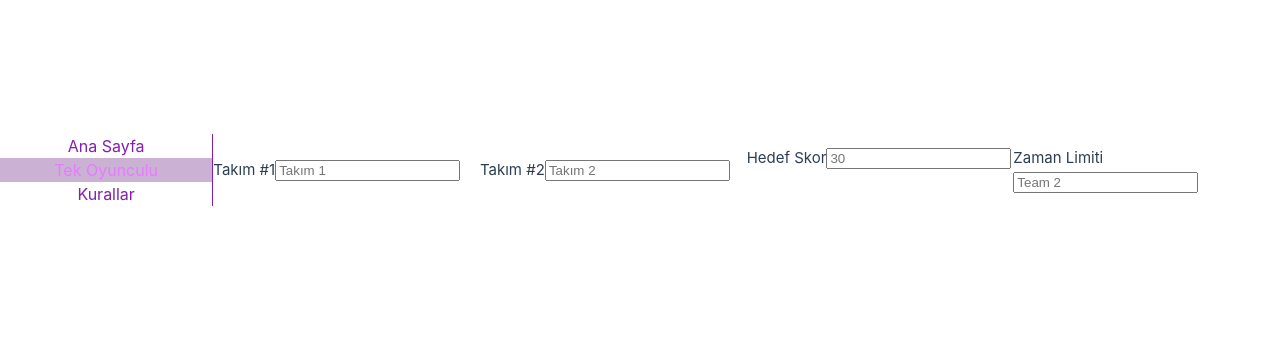
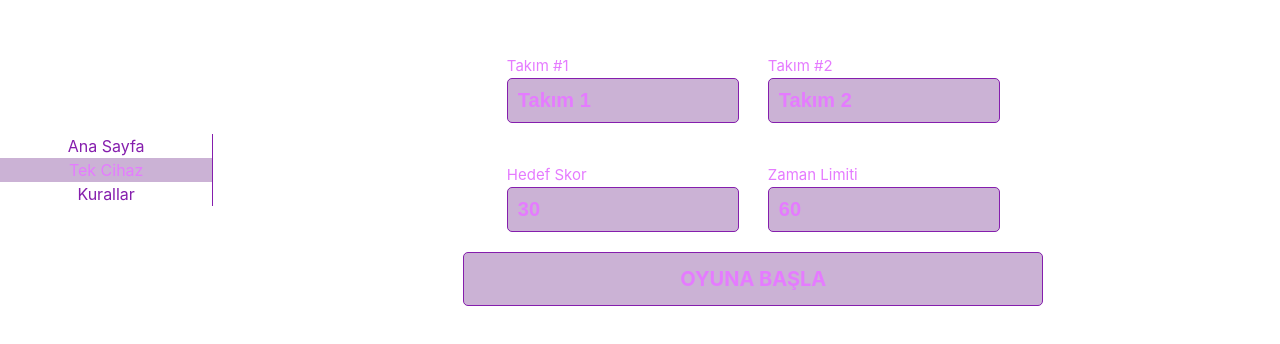
Before and after one commit to Spencehiko/hibu, a Vue app: page /single-player in a window 1280 px wide. Shown: the part 230-574 px from the top of the page. Built offline with nearby package versions, Linux system fonts and the light colour scheme.

Commit message:
feat! rules added

```diff
--- a/src/App.vue
+++ b/src/App.vue
@@ -7,7 +7,7 @@ import { RouterLink, RouterView } from 'vue-router'
         <div class="wrapper">
             <nav>
                 <RouterLink to="/">Ana Sayfa</RouterLink>
-                <RouterLink to="/single-player">Tek Oyunculu</RouterLink>
+                <RouterLink to="/single-player">Tek Cihaz</RouterLink>
                 <RouterLink to="/rules">Kurallar</RouterLink>
             </nav>
         </div>
--- /dev/null
+++ b/src/components/singlePlayer/Game.vue
@@ -0,0 +1,18 @@
+<script setup lang="ts">
+import { storeToRefs } from 'pinia';
+import { useSinglePlayer } from '@/stores/singlePlayer';
+
+const store = useSinglePlayer();
+const { teams, rules } = store;
+</script>
+
+<template>
+    <div class="game">
+        {{ rules }}
+        {{ teams }}
+    </div>
+</template>
+
+<style scoped>
+
+</style>
--- a/src/components/singlePlayer/Rules.vue
+++ b/src/components/singlePlayer/Rules.vue
@@ -1,50 +1,124 @@
 <script setup lang="ts">
-import { ref, reactive, computed } from 'vue';
 import { storeToRefs } from 'pinia';
 import { useSinglePlayer } from '@/stores/singlePlayer';
 
 const store = useSinglePlayer();
-const { rules, gameStarted } = storeToRefs(store);
+const { startGame } = store;
+const { teams, rules } = storeToRefs(store);
 </script>
 
 <template>
     <div class="game-rules">
+        <div class="wrapper">
             <div class="row">
                 <div class="col-3">
                     <label for="team1">Takım #1</label>
-                <input type="text" id="team1" class="team-name" placeholder="Takım 1">
+                    <input
+                        v-model="teams.team1.name"
+                        type="text"
+                        id="team1"
+                        placeholder="Takım 1"
+                    />
                 </div>
                 <div class="col-3">
                     <label for="team2">Takım #2</label>
-                <input type="text" id="team2" class="team-name" placeholder="Takım 2">
+                    <input
+                        v-model="teams.team2.name"
+                        type="text"
+                        id="team2"
+                        placeholder="Takım 2"
+                    />
                 </div>
             </div>
             <div class="row">
                 <div class="col-3">
                     <label for="maxScore">Hedef Skor</label>
-                <input type="number" id="maxScore" class="max-score" placeholder="30" min="1">
+                    <input
+                        v-model="rules.maxScore"
+                        type="number"
+                        id="maxScore"
+                        placeholder="30"
+                        min="1"
+                    />
                 </div>
                 <div class="col-3">
-                <label for="timeLimit">Zaman Limiti</label>
-                <input type="number" id="timeLimit" class="time-limit" placeholder="Team 2" min="20">
+                    <label for="maxTime">Zaman Limiti</label>
+                    <input
+                        v-model="rules.timeLimit"
+                        type="number"
+                        id="maxTime"
+                        placeholder="60"
+                        min="20"
+                    />
+                </div>
+            </div>
+            <div class="row">
+                <a @click="startGame">OYUNA BAŞLA</a>
             </div>
         </div>
     </div>
 </template>
 
 <style scoped>
-.game-rules{
+.game-rules {
+    height: calc(100% - 20px);
+    color: var(--color-bright-purple);
     display: flex;
     place-items: center;
-    height: 100%;
 }
-.row{
+.wrapper {
+    margin: auto 0 auto 100px;
+}
+.row {
     display: flex;
     flex-direction: row;
     width: 100%;
-    justify-content: space-between;
+    padding: 0 150px;
+    justify-content: center;
+    margin-top: 20px;
 }
-.col-3{
-    width: 50%;
+.row a {
+    width: 100%;
+    padding: 10px;
+    border: 1px solid var(--color-purple);
+    border-radius: 5px;
+    background-color: var(--bg-purple);
+    color: var(--color-bright-purple);
+    font-size: 20px;
+    font-weight: bold;
+    cursor: pointer;
+    transition: all 0.4s;
+}
+.row a:hover {
+    background-color: var(--bg-bright-purple);
+    color: var(--color-purple);
+}
+.col-3 {
+    width: 45%;
+    display: flex;
+    flex-direction: column;
+    padding: 0 2.5%;
+}
+.col-3 input {
+    width: 100%;
+    padding: 10px;
+    border: 1px solid var(--color-purple);
+    border-radius: 5px;
+    background-color: var(--bg-purple);
+    color: var(--color-bright-purple);
+    font-size: 20px;
+    font-weight: bold;
+    cursor: pointer;
+    transition: all 0.4s;
+}
+.col-3 input:hover {
+    background-color: var(--bg-bright-purple);
+    color: var(--color-purple);
+}
+.col-3 label {
+    margin-top: 20px;
+}
+.col-3 input:focus {
+    outline: none;
 }
 </style>
--- a/src/datas/cards.json
+++ b/src/datas/cards.json
@@ -1010,5 +1010,313 @@
             "oturmak",
             "yemek"
         ]
+    },
+    {
+        "id": 93,
+        "target": "mekik çekmek",
+        "forbidden": [
+            "karın kası",
+            "egzersiz",
+            "göbek",
+            "spor",
+            "şınav çekmek"
+        ]
+    },
+    {
+        "id": 94,
+        "target": "florence nightingale",
+        "forbidden": [
+            "hemşire",
+            "hastane",
+            "kurmak",
+            "ilk",
+            "doktor"
+        ]
+    },
+    {
+        "id": 95,
+        "target": "işkembe",
+        "forbidden": [
+            "çorba",
+            "paça",
+            "kokmak",
+            "mide",
+            "sallamak"
+        ]
+    },
+    {
+        "id": 96,
+        "target": "çardak",
+        "forbidden": [
+            "yaz",
+            "gölge",
+            "bahçe",
+            "oturmak",
+            "kameriye"
+        ]
+    },
+    {
+        "id": 97,
+        "target": "eğilim",
+        "forbidden": [
+            "ilgi",
+            "yönelmek",
+            "merak",
+            "meyilli",
+            "istemek"
+        ]
+    },
+    {
+        "id": 98,
+        "target": "nişasta",
+        "forbidden": [
+            "şeker",
+            "karbonhidrat",
+            "yiyecek",
+            "patates",
+            "mısır"
+        ]
+    },
+    {
+        "id": 99,
+        "target": "rozet",
+        "forbidden": [
+            "yaka",
+            "sembol",
+            "metal",
+            "takmak",
+            "parti"
+        ]
+    },
+    {
+        "id": 100,
+        "target": "tepeden bakmak",
+        "forbidden": [
+            "küçümsemek",
+            "görmek",
+            "üstün",
+            "ukala",
+            "mütevazı"
+        ]
+    },
+    {
+        "id": 101,
+        "target": "hafriyat",
+        "forbidden": [
+            "inşaat",
+            "toprak",
+            "bina",
+            "kazmak",
+            "kamyon"
+        ]
+    },
+    {
+        "id": 102,
+        "target": "çatalhöyük",
+        "forbidden": [
+            "arkeoloji",
+            "antik",
+            "Anadolu",
+            "eski",
+            "kazı"
+        ]
+    },
+    {
+        "id": 103,
+        "target": "sendrom",
+        "forbidden": [
+            "belirti",
+            "hastalık",
+            "bunalım",
+            "pazartesi",
+            "sıkıntı"
+        ]
+    },
+    {
+        "id": 104,
+        "target": "zonklamak",
+        "forbidden": [
+            "baş ağrısı",
+            "vurmak",
+            "ağrımak",
+            "şakak",
+            "beyin"
+        ]
+    },
+    {
+        "id": 105,
+        "target": "yazlık",
+        "forbidden": [
+            "ev",
+            "oturmak",
+            "gitmek",
+            "deniz",
+            "tatil"
+        ]
+    },
+    {
+        "id": 106,
+        "target": "hacı bektaş-ı veli",
+        "forbidden": [
+            "Alevi",
+            "tasavvuf",
+            "şenlik",
+            "Mevlana",
+            "fıkra"
+        ]
+    },
+    {
+        "id": 107,
+        "target": "mahsus",
+        "forbidden": [
+            "şaka",
+            "özgü",
+            "bilerek",
+            "kasten",
+            "isteyerek"
+        ]
+    },
+    {
+        "id": 108,
+        "target": "çömlek",
+        "forbidden": [
+            "çanak",
+            "toprak",
+            "kap",
+            "tencere",
+            "pişirmek"
+        ]
+    },
+    {
+        "id": 109,
+        "target": "spa",
+        "forbidden": [
+            "masaj",
+            "sauna",
+            "otel",
+            "bakım",
+            "rahatlamak"
+        ]
+    },
+    {
+        "id": 110,
+        "target": "tasarım",
+        "forbidden": [
+            "dizayn",
+            "sanat",
+            "mobilya",
+            "ürün",
+            "yaratmak"
+        ]
+    },
+    {
+        "id": 111,
+        "target": "tornavida",
+        "forbidden": [
+            "yıldız",
+            "alet",
+            "tamir",
+            "monte etmek",
+            "döndürmek"
+        ]
+    },
+    {
+        "id": 112,
+        "target": "barınak",
+        "forbidden": [
+            "hayvan",
+            "sokak köpeği",
+            "yaşamak",
+            "kalmak",
+            "korunmak"
+        ]
+    },
+    {
+        "id": 113,
+        "target": "gazi",
+        "forbidden": [
+            "M. Kemal Atatürk",
+            "savaş",
+            "yaralanmak",
+            "şehit",
+            "ölmek"
+        ]
+    },
+    {
+        "id": 114,
+        "target": "bambi",
+        "forbidden": [
+            "yavru",
+            "geyik",
+            "hayvan",
+            "ceylan",
+            "çizgi film"
+        ]
+    },
+    {
+        "id": 115,
+        "target": "çantada keklik",
+        "forbidden": [
+            "kesim",
+            "iş",
+            "kolay",
+            "elde etmek",
+            "çocuk oyuncağı"
+        ]
+    },
+    {
+        "id": 116,
+        "target": "muhit",
+        "forbidden": [
+            "semt",
+            "yaşamak",
+            "çevre",
+            "mahalle",
+            "ev"
+        ]
+    },
+    {
+        "id": 117,
+        "target": "feng shui",
+        "forbidden": [
+            "dekorasyon",
+            "tarz",
+            "Uzak Doğu",
+            "mekan",
+            "ev"
+        ]
+    },
+    {
+        "id": 118,
+        "target": "kabza",
+        "forbidden": [
+            "silah",
+            "tabanca",
+            "tutmak",
+            "sap",
+            "kılıç"
+        ]
+    },
+    {
+        "id": 119,
+        "target": "manda",
+        "forbidden": [
+            "öküz",
+            "inek",
+            "dana",
+            "hayvan",
+            "Amerika"
+        ]
+    },
+    {
+        "id": 120,
+        "target": "tom sawyer",
+        "forbidden": [
+            "Mark Twain",
+            "roman",
+            "macera",
+            "Huckleberry Finn",
+            "çocuk"
+        ]
     }
 ]
--- a/src/stores/singlePlayer.ts
+++ b/src/stores/singlePlayer.ts
@@ -6,24 +6,28 @@ export const useSinglePlayer = defineStore({
   state: () => ({
     teams: {
       team1: {
-            name: 'Team 1',
+        name: 'Takım 1',
         score: 0,
       },
       team2: {
-            name: 'Team 2',
+        name: 'Takım 2',
         score: 0,
       },
     },
     cards: cards,
     rules: {
       maxScore: 30,
-        timeLimit: 120,
+      timeLimit: 60,
     },
     gameStarted: false,
   }),
   getters: {
   },
   actions: {
+    startGame() {
+      console.log('Game started');
+      this.gameStarted = true;
+    },
   },
   persist: true,
 })
--- a/src/views/SinglePlayer.vue
+++ b/src/views/SinglePlayer.vue
@@ -1,16 +1,17 @@
 <script setup lang="ts">
-import { ref, reactive, computed } from 'vue';
 import { storeToRefs } from 'pinia';
 import { useSinglePlayer } from '@/stores/singlePlayer';
 import Rules from '@/components/singlePlayer/Rules.vue';
+import Game from '@/components/singlePlayer/Game.vue';
 
 const store = useSinglePlayer();
-const { teams, cards, rules, gameStarted } = storeToRefs(store);
+const { gameStarted } = storeToRefs(store);
 </script>
 
 <template>
     <div class="single-player">
         <Rules v-if="!gameStarted" />
+        <Game v-else />
     </div>
 </template>
 
```
Lines whose indentation alone changed are shown as unchanged.
